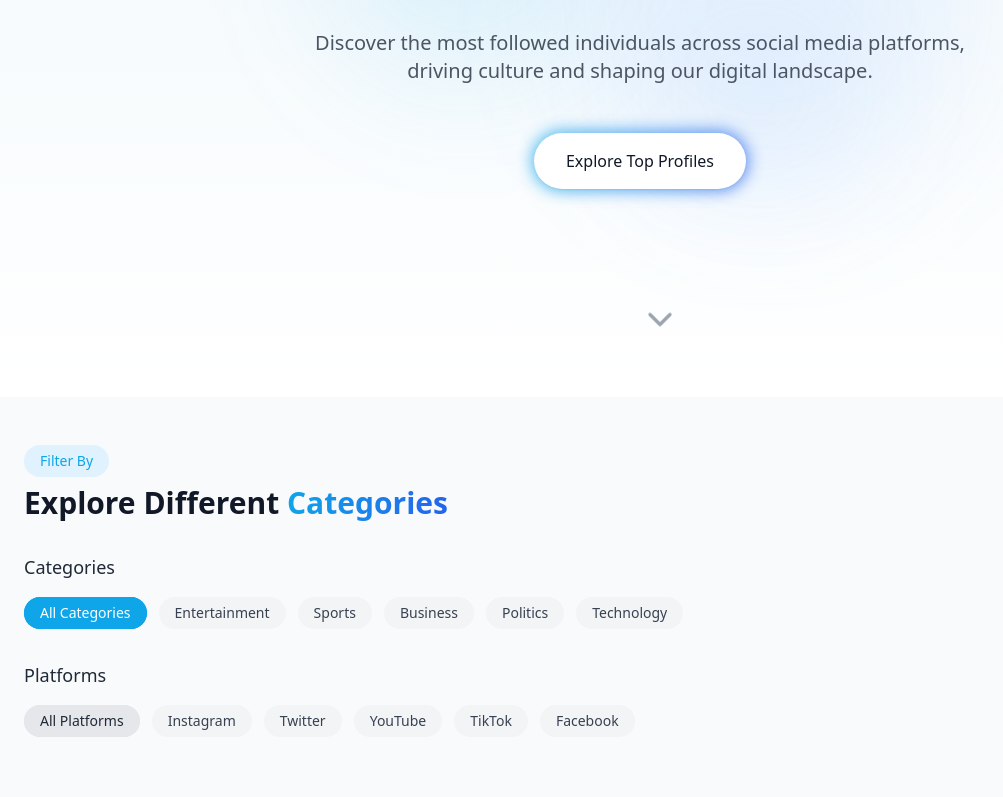
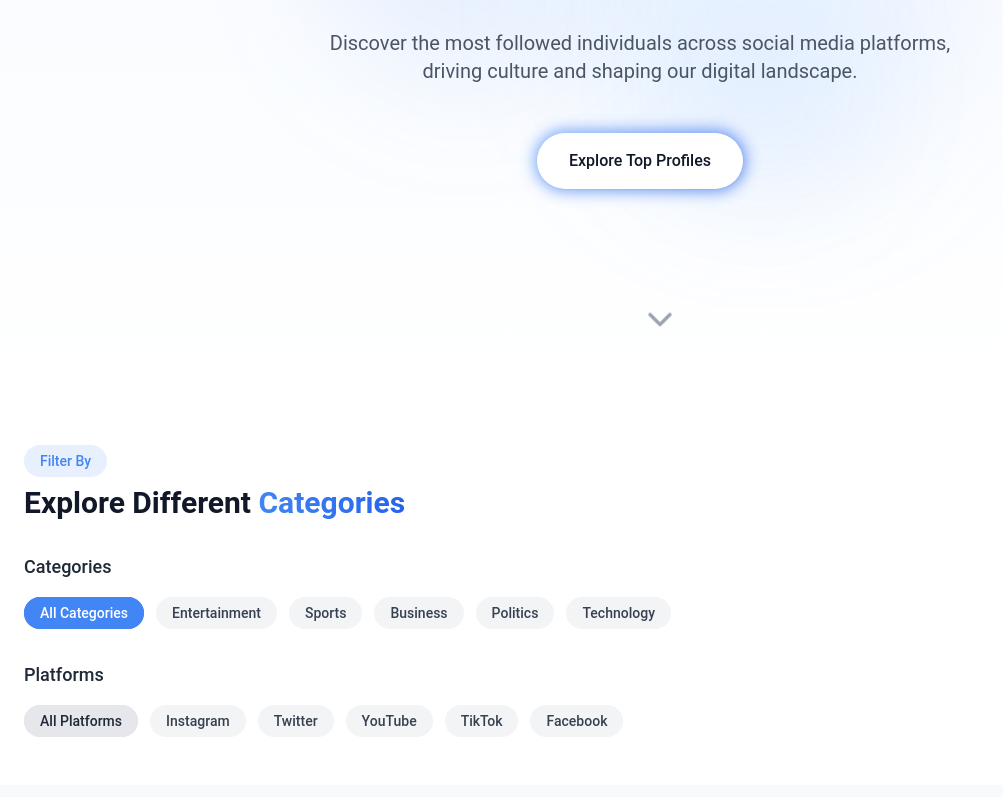
Before and after one commit to rashid-mk/famepedia-universe, a React (Vite) app: page / in a window 1280 px wide. Shown: the part 403-1200 px from the top of the page, without its empty margins (0-1003 px from the left). Built offline with nearby package versions, Linux system fonts and the light colour scheme.

Commit message:
Change theme pattern
Update the theme to follow a Google Websites theme pattern.

```diff
--- a/tailwind.config.ts
+++ b/tailwind.config.ts
@@ -19,6 +19,10 @@ export default {
       },
     },
     extend: {
+      fontFamily: {
+        sans: ['"Google Sans"', '"Product Sans"', 'Roboto', 'Arial', 'sans-serif'],
+        display: ['"Google Sans Display"', '"Product Sans"', 'Roboto', 'Arial', 'sans-serif'],
+      },
       colors: {
         border: "hsl(var(--border))",
         input: "hsl(var(--input))",
@@ -63,12 +67,22 @@ export default {
           border: "hsl(var(--sidebar-border))",
           ring: "hsl(var(--sidebar-ring))",
         },
+        google: {
+          blue: "#4285F4",
+          red: "#EA4335",
+          yellow: "#FBBC05",
+          green: "#34A853",
+          gray: "#F8F9FA",
+          "dark-gray": "#202124",
+          "border-gray": "#DADCE0",
+          "hover-gray": "#F1F3F4",
+        },
         famepedia: {
-          blue: "#0ea5e9",
-          "light-blue": "#e0f2fe",
-          gray: "#f8fafc",
-          "dark-gray": "#1e293b",
-          "soft-white": "#f9fafb",
+          blue: "#4285F4",
+          "light-blue": "#E8F0FE",
+          gray: "#F8F9FA",
+          "dark-gray": "#202124",
+          "soft-white": "#FFFFFF",
         },
       },
       borderRadius: {
@@ -115,7 +129,9 @@ export default {
         scale: "scale 10s ease infinite",
       },
       boxShadow: {
-        'glass': '0 4px 30px rgba(0, 0, 0, 0.1)',
+        'glass': '0 4px 6px rgba(60, 64, 67, 0.1)',
+        'google': '0 1px 2px 0 rgba(60, 64, 67, 0.3), 0 2px 6px 2px rgba(60, 64, 67, 0.15)',
+        'google-elevated': '0 1px 3px 0 rgba(60, 64, 67, 0.3), 0 4px 8px 3px rgba(60, 64, 67, 0.15)',
       },
     },
   },
```
